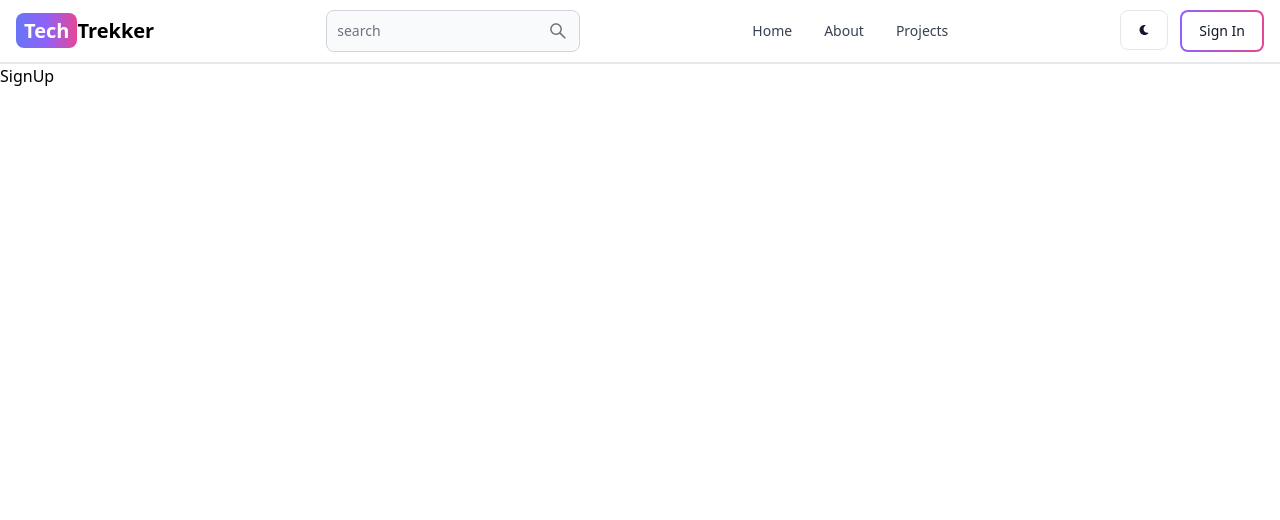
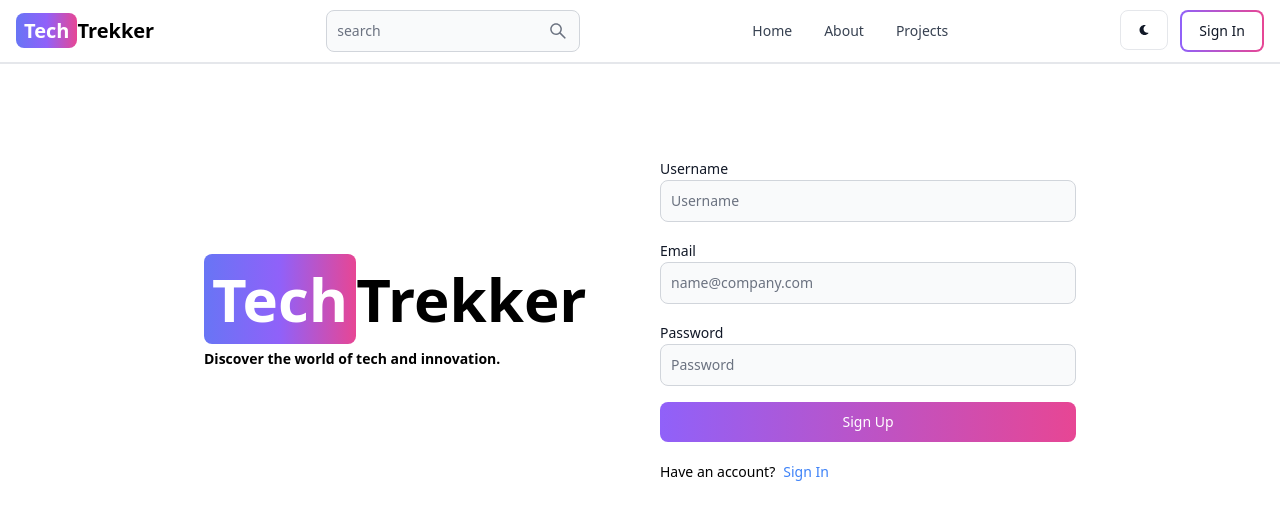
Before and after one commit to chandima2000/MERN-Stack-Blog-Website, a React (Vite) app in the folder frontend/: page /sign-up in a window 1280 px wide. Shown: the top 520 px of the page. Built offline with nearby package versions, Linux system fonts and the light colour scheme.

Commit message:
Create the SignUp page UI

```diff
--- a/frontend/src/pages/SignUp.jsx
+++ b/frontend/src/pages/SignUp.jsx
@@ -1,7 +1,53 @@
-import React from 'react'
+import { Button, Label, TextInput } from 'flowbite-react';
+import { Link } from 'react-router-dom';
 
 export default function SignUp() {
   return (
-    <div>SignUp</div>
-  )
+    <div className='min-h-screen mt-20'>
+      <div className='flex p-3 max-w-4xl mx-auto flex-col md:flex-row md:items-center gap-10'>
+
+        {/* left */}
+        <div className='flex-1'>
+          <Link to='/' className='font-bold dark:text-white text-6xl'>
+            <span className='px-2 py-1 bg-gradient-to-r from-indigo-500 via-purple-500 to-pink-500 rounded-lg text-white'>
+             Tech
+            </span>
+            Trekker
+          </Link>
+          <p className='text-sm font-semibold mt-5'>
+           Discover the world of tech and innovation.
+          </p>
+        </div>
+
+
+        {/* right */}
+        <div className='flex-1'>
+          <form className='flex flex-col gap-4'>
+            <div>
+              <Label value='Username' />
+              <TextInput type='text' placeholder='Username' id='username' />
+            </div>
+            <div>
+              <Label value='Email' />
+              <TextInput type='text' placeholder='name@company.com' id='email' />
+            </div>
+            <div>
+              <Label value='Password' />
+              <TextInput type='text' placeholder='Password' id='password' />
+            </div>
+            <Button gradientDuoTone='purpleToPink' type='submit'>
+              Sign Up
+            </Button>
+          </form>
+          <div className="flex gap-2 text-sm mt-5">
+            <span>Have an account?</span>
+            <Link to='/sign-in' className='text-blue-500'>
+              Sign In
+            </Link>
+          </div>
+        </div>
+
+      </div>
+    </div>
+  );
 }
```
